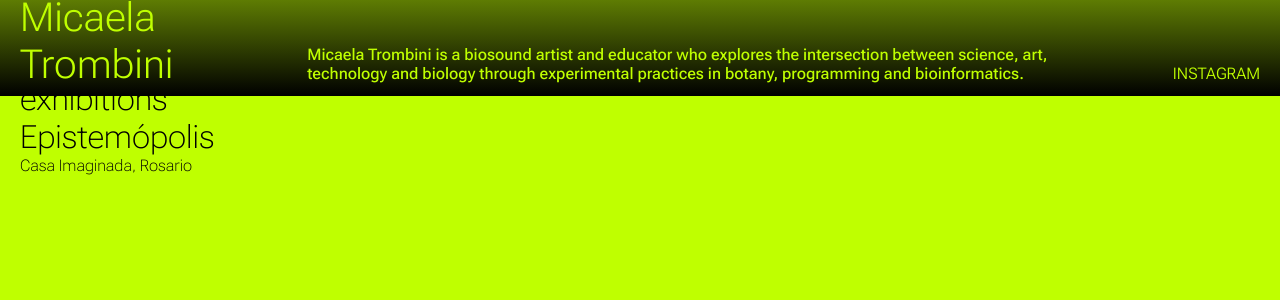
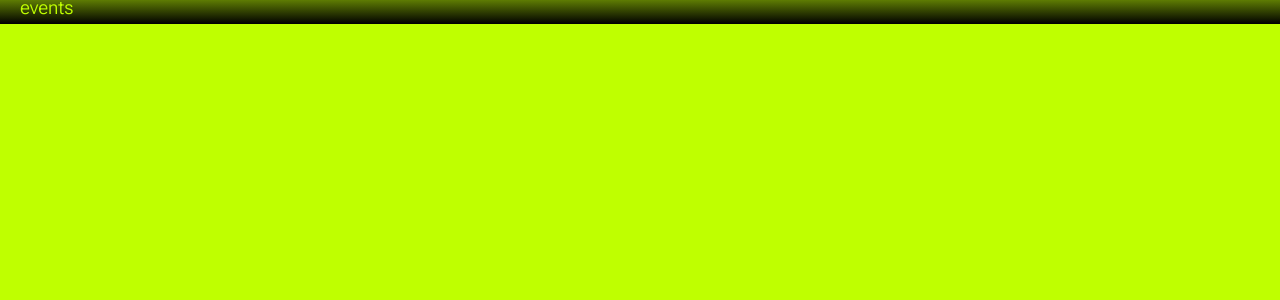
Before and after one commit to unexCoder/mica-site-2025, a Next.js app: page /events/11/exhibitions in a window 1280 px wide. Shown: the top 300 px of the page. Built offline with nearby package versions, Linux system fonts and the light colour scheme.

Commit message:
events workshop page added

```diff
--- a/data/db.json
+++ b/data/db.json
@@ -339,8 +339,34 @@
     "workshops":[
         {
             "id":65,
-            "name":"Biocode",
-            "body": "Lorem ipsum Triforce sit amet, Linkus Hyruleus tempus Ganondorf."
+            "name":"BioCode Workshop: The Hidden Language of Plants",
+            "description": "In this groundbreaking virtual workshop, we bridge the worlds of botany and technology to explore the fascinating realm of plant intelligence and bio-digital interaction. Through four intensive 3-hour sessions combining scientific theory with hands-on practice, participants will discover how plants perceive their environment, communicate, and respond to stimuli - and learn to translate these biological processes into interactive art and technology.",
+            "structure": {
+                "title":"Workshop Structure:",
+                "duration":"4 live virtual sessions (3 hours each)",
+                "resources":{"title":"Comprehensive digital resource library including:",
+                            "content":["Ready-to-use code templates","Curated scientific bibliography","Technical guides and tutorials"]},
+                "suport":{"title":"Personalized project support:",
+                        "content":["Group consultation sessions","Individual project mentoring","Ongoing community forum access"]}
+
+            },
+            "outcomes": {
+                "title":"Learning Outcomes:",
+                "completion":"By completing this program, you'll gain:",
+                "content":["A deep understanding of plant sensitivity and intelligence","Practical skills in biodata sensing and interpretation","Techniques for creating plant-based soundscapes","Knowledge to design living installations","Hands-on experience developing your own bio-interactive project"],
+                "goals":"This unique program is designed for artists, designers, scientists, and curious minds who want to explore the future of human-plant collaboration. No prior technical experience is required - just an openness to reimagining our relationship with the natural world through innovative technology."
+            },
+            "curriculum":{"title":"Detailed Curriculum:",
+                        "chapters":[
+                            {"chp":"Class 1: Plant Intelligence and Biological Sensitivity.","cnt":"This session introduces the concept of plant intelligence, examining how plants perceive and respond to environmental stimuli such as light, touch, gravity, and chemical signals. We will explore scientific evidence of plant communication, including root signaling and mycorrhizal networks, while addressing questions like whether plants can detect sound or exhibit memory-like behaviors. By understanding these biological processes, participants will gain insight into the sophisticated ways plants interact with their surroundings."},
+                            {"chp":"Class 2: Hybrid Design and Living Interaction","cnt":"Building on plant sensitivity, this class focuses on the integration of biological systems with technology. Participants will learn how to monitor plant activity through biosensors that detect electromagnetic fields, micro-voltage fluctuations, pH levels, and ionic changes. We will discuss the development of bio-interfaces that translate plant signals into data, emphasizing ethical considerations in merging living organisms with electronic systems."},
+                            {"chp":"Class 3: Programming for Botanical Data Sonification","cnt":"Here, we transition from data collection to creative expression by converting plant biodata into sound. The session covers practical techniques for data sensing, serial communication, and Open Sound Control (OSC) protocols to stream biological signals in real time. Participants will also explore WiFi-enabled modules and server setups for local or remote biodata sonification, enabling interactive audio-visual projects."},
+                            {"chp":"Class 4: Living Installations and Bio-Sonic Meditation","cnt":"The final class applies these principles to immersive installations, blending art, technology, and ecology. We will discuss the design of responsive gardens and interactive exhibits using sensor networks and automation. Additionally, the workshop will introduce bio-sonic meditation, where plant-generated frequencies facilitate mindfulness, concluding with a dialogue on sustainable and aesthetically meaningful human-plant collaborations."}
+                        ]},
+            "resume":"In this groundbreaking virtual workshop, we bridge the worlds of botany and technology to explore the fascinating realm of plant intelligence and bio-digital interaction. Through four intensive 3-hour sessions combining scientific theory with hands-on practice, participants will discover how plants perceive their environment, communicate, and respond to stimuli - and learn to translate these biological processes into interactive art and technology.",
+            "abstract":{"title":"Enrollment Includes:",
+                        "features":["12 hours of live, interactive instruction","Lifetime access to all workshop materials","Private community platform membership","Certificate of completion","Optional project showcase opportunity"]},
+            "footer":"Join us to develop a new language for interacting with the natural world - one that blends science, technology and creativity in unprecedented ways. Spaces are limited to ensure personalized attention for all participants."
         },
         {
             "id":64,
--- a/src/app/components/card.module.css
+++ b/src/app/components/card.module.css
@@ -19,6 +19,5 @@
 @media (max-width: 600px) {
     .cardsmall {
         width: 100svw;
-        padding: 5px 0;
     }
 }
--- a/src/app/events/[id]/[category]/event.module.css
+++ b/src/app/events/[id]/[category]/event.module.css
@@ -1,11 +1,14 @@
 .container {
-    min-height: 85svh;
-    padding: 0 20px;
-    width: 100svw;
-    position: fixed;
-    top:10svh;
-    font-weight: 100;
-  }
+  background: var(--green);
+  min-height: 97svh;
+  padding: 0 20px;
+  /* width: 100svw; */
+  /* height: 88vh; */
+  position: relative;
+  top:3svh;
+  /* font-weight: 100; */
+  z-index: 2;
+}
 
 .container h1 {
   font-weight: 100;
--- a/src/app/events/[id]/[category]/page.tsx
+++ b/src/app/events/[id]/[category]/page.tsx
@@ -1,5 +1,6 @@
 import styles from './event.module.css';
 import data from "../../../../../data/db.json";
+import { ReactElement, JSXElementConstructor, ReactNode, ReactPortal } from 'react';
 
 interface EventPageProps {
   params: { id: string, category: string }; // `id` will come as a string from the URL
@@ -12,9 +13,34 @@ type FlatItem = {
   name?: string;
   image?: string;
   body?: string;
-  user_email?: string;
   host?: string;
   date?: string;
+  resume?: string;
+  description?: string;
+  abstract?: { title: string, [key: string]: any };
+  structure?: {
+    title: string;
+    duration: string;
+    resources: { title: string; content: string[] };
+    suport: { title: string; content: string[] };
+    [key: string]: any;
+  };
+  outcomes?: {
+    title: string;
+    completion: string;
+    content: string[];
+    goals: string;
+    [key: string]: any;
+  };
+  curriculum?: {
+    title: string;
+    chapters: Array<{
+      chp: string;
+      cnt: string;
+    }>;
+  };
+
+  footer?: string;
 };
 
 
@@ -28,7 +54,7 @@ export function generateStaticParams() {
       category: category.toLowerCase()
     }))
   );
-  // console.log(flatArray);
+
   return flatArray.map((event) => ({
     id: event.id.toString() // Convert `id` to string for URL compatibility
   }));
@@ -52,7 +78,7 @@ export default async function EventPage({ params }: EventPageProps) {
       category: category.toLowerCase()
     }))
   );
-
+  console.log(flatArray);
   const event = flatArray.find((e) => e.id === eventId);
 
   if (!event) {
@@ -62,11 +88,63 @@ export default async function EventPage({ params }: EventPageProps) {
   return (
     <>
       <div className={styles.container}>
-        <h1>{event.category}</h1>
+        {/* <h1>{event.category}</h1>
         <h1>{event.title}</h1>
         <p>{event.body}</p>
         <p>{event.name}</p>
         <p>{event.host}</p>
+        <p>{event.user_email}</p> */}
+
+        {event?.category === "workshops" && event.abstract && event.structure && event.outcomes && event.curriculum && (
+          <div>
+            <h3>{event.category}</h3>
+            <h1>{event.name}</h1>
+            <p>{event.resume}</p>
+            {/* <p>{event.description}</p> */}
+            <h2>{event.abstract.title}</h2>
+            {event.abstract.features?.map((entry: string,index: number) => (
+              <div key={index}>
+                <p>{entry}</p>
+              </div>
+            ))}
+
+            <h2>{event.structure.title}</h2>
+            <h2>{event.structure.duration}</h2>
+            <h2>{event.structure.resources.title}</h2>
+            {event.structure.resources.content?.map((entry: string,index: number) => (
+              <div key={index}>
+                <p>{entry}</p>
+              </div>
+            ))}
+
+            <h2>{event.outcomes.title}</h2>
+            <h2>{event.outcomes.completion}</h2>
+            {event.outcomes.content?.map((entry: string, index: number) => (
+              <div key={index}>
+                <p>{entry}</p>
+              </div>
+            ))}
+            <h2>{event.outcomes.goals}</h2>
+
+            <h2>{event.curriculum.title}</h2>
+            {event.curriculum?.chapters?.map((entry: { chp: string, cnt: string }, index: number) => (
+              <div key={index}>
+                <h3>{entry.chp}</h3>
+                <p>{entry.cnt}</p>
+              </div>
+            ))}
+
+            <h2>{event.footer}</h2>
+
+            <div>
+              <button>Enroll Now</button>
+              <button>[Download Full Syllabus</button>
+              <button>Schedule a Discovery Call</button>
+            </div>
+
+          </div>
+        )}
+
       </div>
     </>
   );
--- /dev/null
+++ b/src/app/events/layout.module.css
@@ -0,0 +1,9 @@
+.layout header {
+    height: 3svh;
+    z-index: 3;
+}
+
+.headerTitle {
+    padding: 5px 20px;
+    font-variation-settings: 'wght' 300, 'wdth' 151,'opsz' 16,'slnt' 0;
+  }
--- /dev/null
+++ b/src/app/events/layout.tsx
@@ -0,0 +1,38 @@
+import type { Metadata } from "next";
+import { Roboto_Flex } from 'next/font/google'
+import "../../../src/app/globals.css";
+import style from "./layout.module.css";
+import Link from "next/link";
+
+const roboto = Roboto_Flex({
+  weight: 'variable',
+  subsets: ['latin'],
+  display: 'swap',
+  // design space
+  axes: ['opsz','wdth','slnt','GRAD','XOPQ','YOPQ','XTRA','YTAS','YTDE','YTLC','YTUC','YTFI'],
+})
+
+export const metadata: Metadata = {
+  title: "Micaela Trombini",
+  description: "Personal site",
+};
+
+export default function RootLayout({
+  children,
+}: Readonly<{
+  children: React.ReactNode;
+}>) {
+  return (
+      <div className= {`${roboto.className} ${style.layout}`}>
+        <header>
+          <div className="logo">
+            <div className={style.headerTitle}>
+              <h3>events</h3>
+            </div>
+          </div>
+        </header>
+          {children}
+      </div>
+
+  );
+}
```
